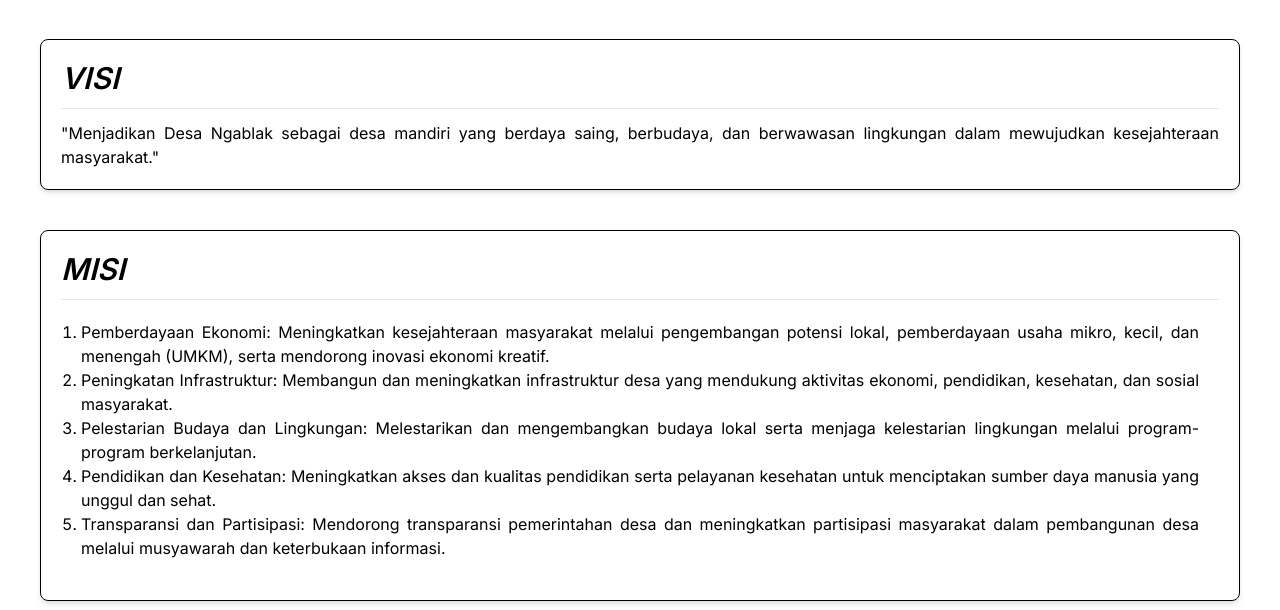
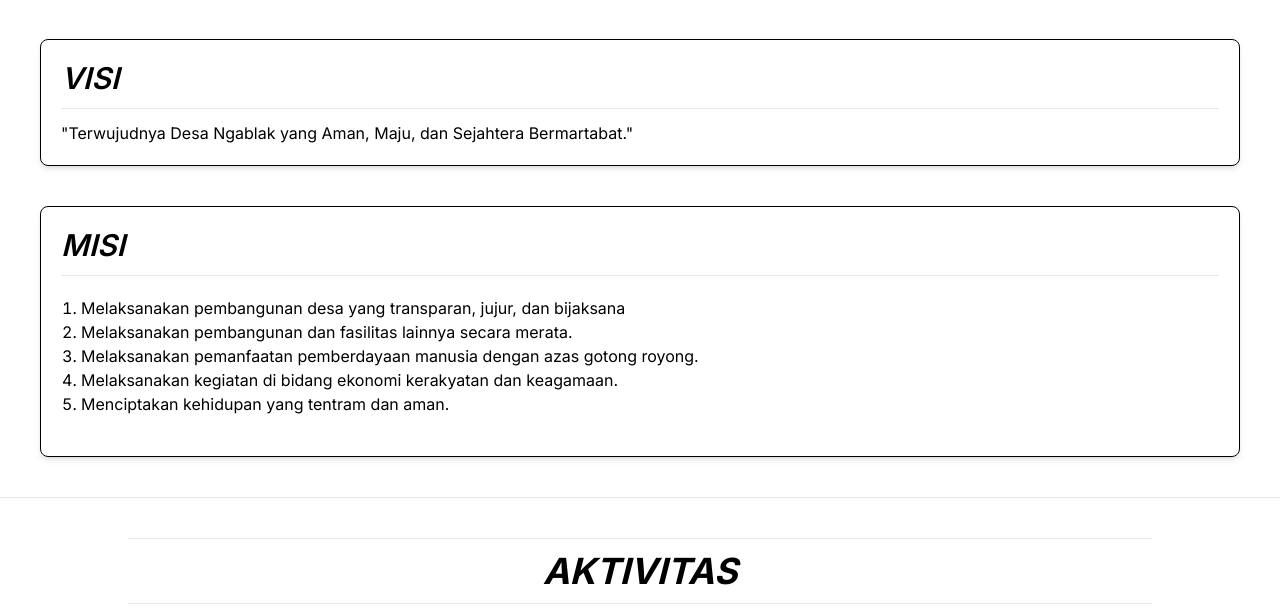
Before and after one commit to heronhoga/ngablak, a Next.js app: page / in a window 1280 px wide. Shown: the part 900-1510 px from the top of the page. Built offline with nearby package versions, Linux system fonts and the light colour scheme.

Commit message:
fix:fix some informations on landing page

```diff
--- a/app/page.tsx
+++ b/app/page.tsx
@@ -72,9 +72,7 @@ function Home() {
         </h3>
         <hr className="mt-3" />
         <p className="text-justify mt-3">
-          "Menjadikan Desa Ngablak sebagai desa mandiri yang berdaya saing,
-          berbudaya, dan berwawasan lingkungan dalam mewujudkan kesejahteraan
-          masyarakat."
+          "Terwujudnya Desa Ngablak yang Aman, Maju, dan Sejahtera Bermartabat."
         </p>
       </div>
 
@@ -90,29 +88,19 @@ function Home() {
         <hr className="mt-3" />
         <ol className="list-decimal p-5 text-justify">
           <li>
-            Pemberdayaan Ekonomi: Meningkatkan kesejahteraan masyarakat melalui
-            pengembangan potensi lokal, pemberdayaan usaha mikro, kecil, dan
-            menengah (UMKM), serta mendorong inovasi ekonomi kreatif.
+            Melaksanakan pembangunan desa yang transparan, jujur, dan bijaksana
           </li>
           <li>
-            Peningkatan Infrastruktur: Membangun dan meningkatkan infrastruktur
-            desa yang mendukung aktivitas ekonomi, pendidikan, kesehatan, dan
-            sosial masyarakat.
+            Melaksanakan pembangunan dan fasilitas lainnya secara merata.
           </li>
           <li>
-            Pelestarian Budaya dan Lingkungan: Melestarikan dan mengembangkan
-            budaya lokal serta menjaga kelestarian lingkungan melalui
-            program-program berkelanjutan.
+            Melaksanakan pemanfaatan pemberdayaan manusia dengan azas gotong royong.
           </li>
           <li>
-            Pendidikan dan Kesehatan: Meningkatkan akses dan kualitas pendidikan
-            serta pelayanan kesehatan untuk menciptakan sumber daya manusia yang
-            unggul dan sehat.
+            Melaksanakan kegiatan di bidang ekonomi kerakyatan dan keagamaan.
           </li>
           <li>
-            Transparansi dan Partisipasi: Mendorong transparansi pemerintahan
-            desa dan meningkatkan partisipasi masyarakat dalam pembangunan desa
-            melalui musyawarah dan keterbukaan informasi.
+            Menciptakan kehidupan yang tentram dan aman.
           </li>
         </ol>
       </div>
```
